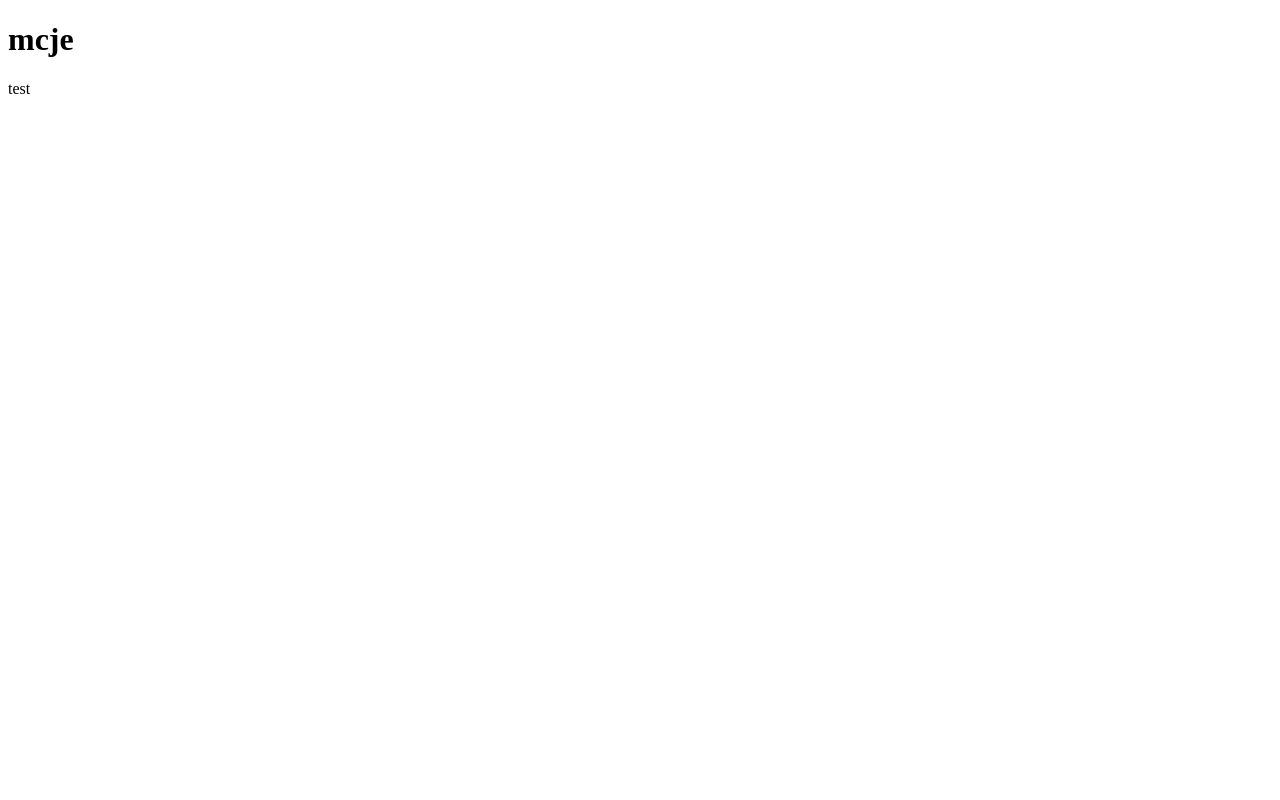
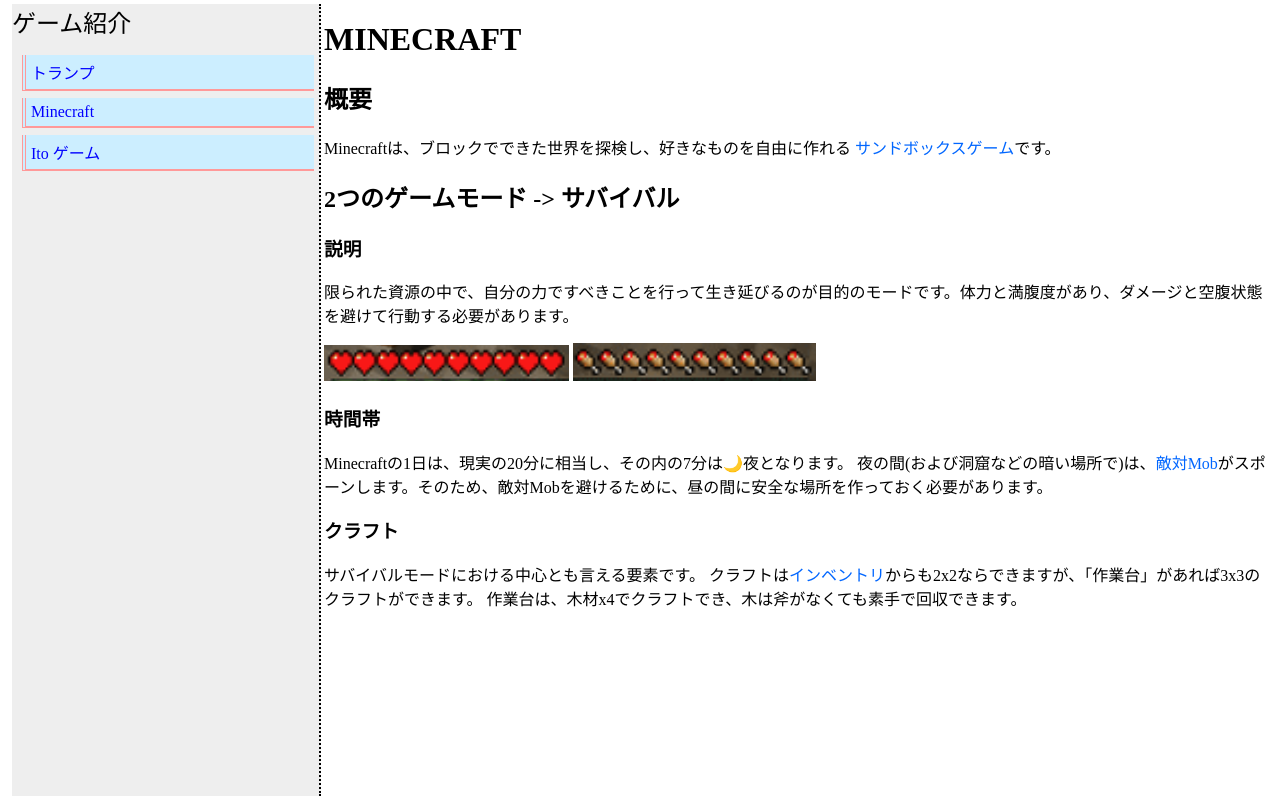
Before and after one commit to md-203/Team-12_project, a plain HTML site: page page2.html in a window 1280 px wide. Drawn offline with Linux system fonts and the light colour scheme.

Commit message:
page2
途中

```diff
--- a/css/index.css
+++ b/css/index.css
@@ -1,4 +1,3 @@
 h1 {color : green ; font-size: 32px;}
 h2 {font-size: 24px;}
 h3 {font-size: 18px;}
-a {font-size: 16px;}
--- a/css/main.css
+++ b/css/main.css
@@ -11,7 +11,7 @@
   border-left: double 4px #ff9999;
   border-bottom: solid 2px #ff9999;
   background-color: #cceeff;}
-.index a {text-decoration: none; color: #0000ff; transition: font-size .2s;}
+.index a {text-decoration: none; color: #0000ff; font-size: 16px; transition: font-size .2s;}
 .index a:hover {font-size: 22px; animation: bl .75s infinite;}
 @keyframes bl {0%, 100% {color: blue;}50% {color: red;}}
 
--- /dev/null
+++ b/css/page2.css
@@ -0,0 +1 @@
+.desc {color: #0066ff;}
--- a/page2.html
+++ b/page2.html
@@ -2,10 +2,38 @@
 <html lang="Ja">
  <head>
   <meta charset="UTF-8">
-  <title>ページ2</title>
+  <title>ゲーム紹介 => Minecraft</title>
+  <link rel="stylesheet" href="./css/page2.css">
+  <link rel="stylesheet" href="./css/main.css">
+  <meta name="viewport" content="width=device-width, initial-scale=1.0">
+  <link rel="stylesheet" href="./css/mobile.css">
  </head>
  <body>
-  <h1>mcje</h1>
-  <p>test</p>
- </body>
+  <div id="all"><div class="index">
+  <div id="index_url"><a href="./index.html">ゲーム紹介</a></div><ul>
+  <li><a href="./page1.html">トランプ</a></li>
+  <li><a href="./page2.html">Minecraft</a></li>
+  <li><a href="./page3.html">Ito ゲーム</a></li></ul>
+  <br></div>
+  <div class="content"><button id="toggleMenu">≡ Menu</button>
+  <button id="scrollBt">⇑</button><script src="js/scroll_top.js"></script>
+  <script src="js/menu_button.js"></script>
+  <h1>MINECRAFT</h1>
+  <h2>概要</h2>
+  <p>Minecraftは、ブロックでできた世界を探検し、好きなものを自由に作れる
+  <span class="desc" title="明確な目標やストーリーがなく、プレイヤーが自由に世界を探索し、行動できるゲームジャンルのこと。
+  砂場(サンドボックス)で自由に遊ぶように、与えられた空間で独自の遊び方ができる。">サンドボックスゲーム</span>です。</p>
+  <h2>2つのゲームモード  -> サバイバル</h2><h3>説明</h3>
+  <p>限られた資源の中で、自分の力ですべきことを行って生き延びるのが目的のモードです。体力と満腹度があり、ダメージと空腹状態を避けて行動する必要があります。</p>
+  <img src="./img/mc_health.png" title="体力">
+  <img src="./img/mc_fp.png" title="満腹度">
+  <h3>時間帯</h3>
+  <p>Minecraftの1日は、現実の20分に相当し、その内の7分は🌙夜となります。
+    夜の間(および洞窟などの暗い場所で)は、<span class="desc" title="近くにいるプレイヤーを攻撃し、ダメージを与えてくるMobのこと。">敵対Mob</span>がスポーンします。そのため、敵対Mobを避けるために、昼の間に安全な場所を作っておく必要があります。</p>
+  <h3>クラフト</h3>
+  <p>サバイバルモードにおける中心とも言える要素です。
+  クラフトは<span class="desc" title="持ち物画面のこと。">インベントリ</span>からも2x2ならできますが、「作業台」があれば3x3のクラフトができます。
+   作業台は、木材x4でクラフトでき、木は斧がなくても素手で回収できます。</p>
+
+ </div></div></body>
 </html>
```
Also changed, not shown: index.html (+1 -1 lines), img/mc_fp.png (added), img/mc_health.png (added).
